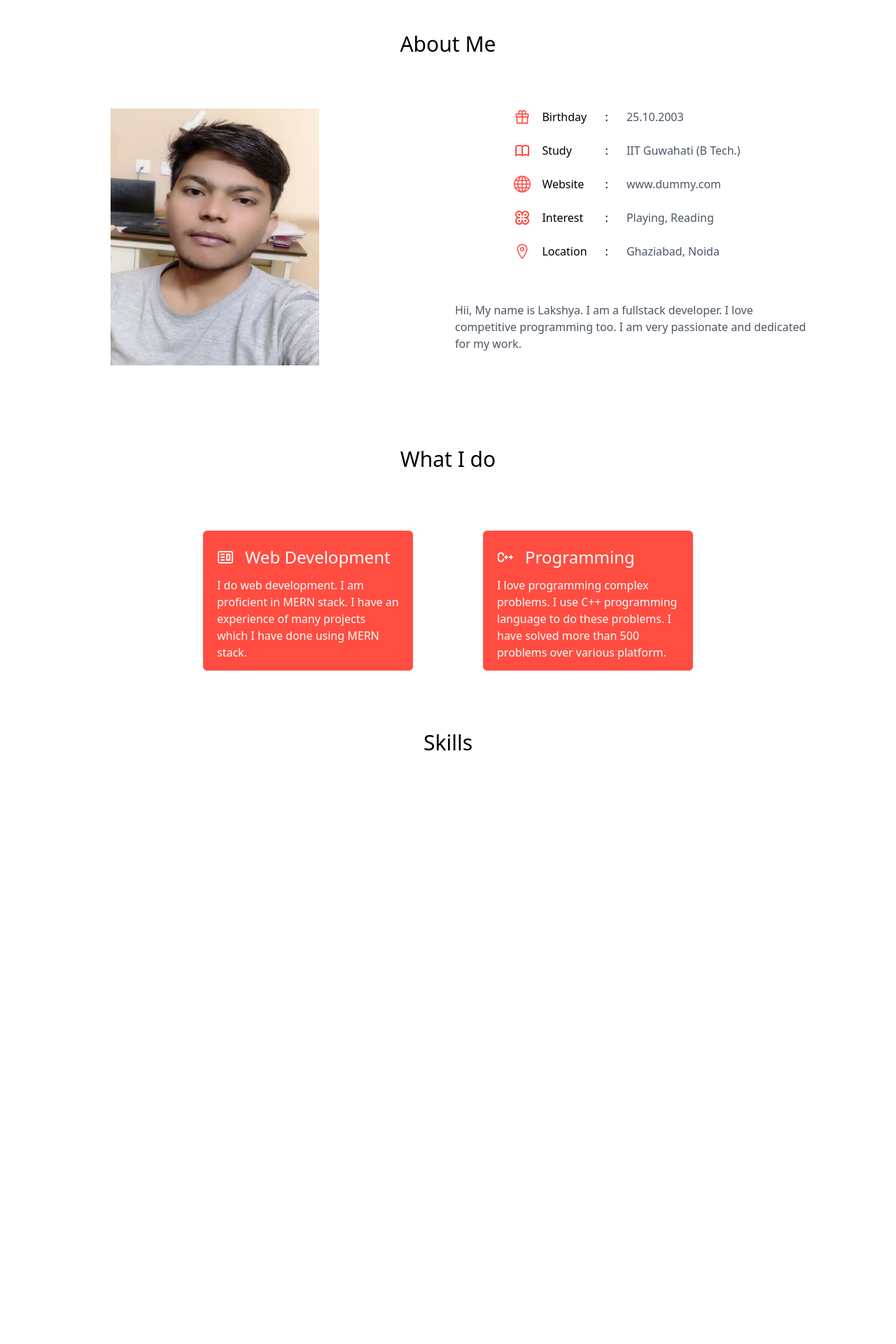
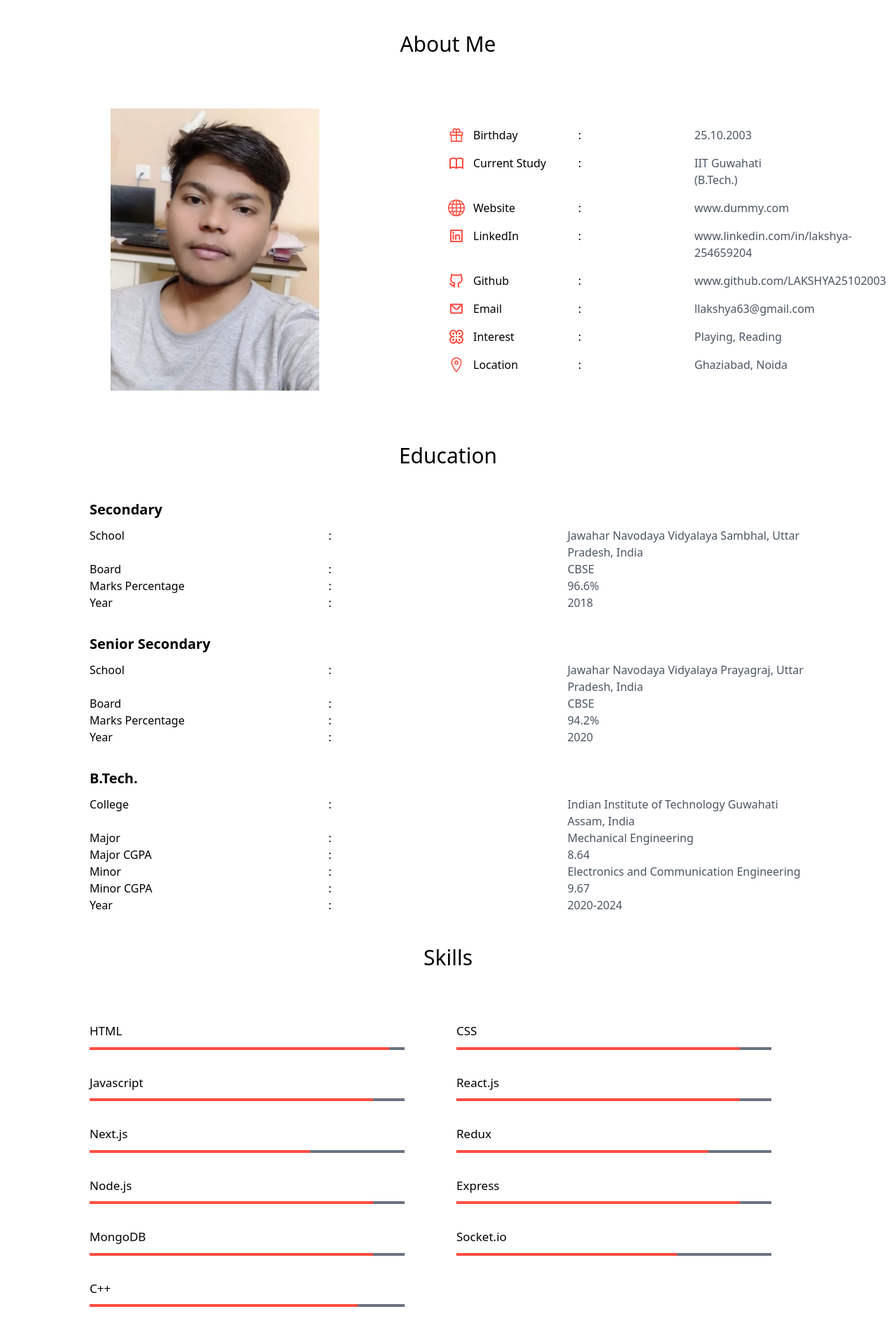
Before and after one commit to LAKSHYA25102003/Portfolio, a Next.js app: page / in a window 1280 px wide. Shown: the part 800-2720 px from the top of the page at 70% size. Before the commit the page ends 1923 px from the top, so only its background shows below. Built offline with nearby package versions, Linux system fonts and the light colour scheme.

Commit message:
portfolio is ready with basic requirement

```diff
--- a/components/About.js
+++ b/components/About.js
@@ -7,54 +7,82 @@ import { HiOutlineBookOpen } from "react-icons/hi"
 import { BsGlobe } from "react-icons/bs"
 import { TiPointOfInterestOutline } from "react-icons/ti"
 import { IoLocationOutline } from "react-icons/io5"
+import { RiLinkedinBoxLine } from "react-icons/ri"
+import { TbBrandGithub } from "react-icons/tb"
+import { CgMail } from "react-icons/cg"
 
 import Link from 'next/link'
 
 
 const About = () => {
     return (
-        <div className='w-[80%] flex flex-col justify-center  mx-auto'>
+        <div id='about' className='w-[80%] flex flex-col justify-center  mx-auto'>
             <h1 className='w-[100%] text-center py-[40px] text-[30px] font-medium'>About Me</h1>
-            <div className='flex'>
-                <div className='w-[50%] py-[30px]'>
-                    <Image className='w-[70%] h-[90%] opacity-.01 px-[30px] ' src={colored} alt="My Image" />
+            <div className=' flex flex-col md:flex-row justify-center items-center'>
+                <div className='w-[100%] md:w-[50%] py-[30px]'>
+                    <Image className='md:w-[70%] md:h-[90%] opacity-.01 px-[30px] ' src={colored} alt="My Image" />
                 </div>
-                <div className='w-[50%] py-[30px] flex flex-col'>
-                    <div className='flex gap-4 justify-center'>
-                        <div className='flex flex-col gap-6'>
-                            <div className='flex gap-4'>
-                                <AiOutlineGift className="text-[#ff4D41] text-[24px]" /> <h3 className='font-medium'>Birthday</h3>
+                <div className='w-[100%] md:w-[50%] py-[30px] '>
+                    <div className=''>
+                        <div className='grid grid-cols-3 gap-4'>
+
+
+                            <div className='flex gap-3'>
+                                <AiOutlineGift className="text-[#ff4D41] text-[24px] font-medium" /> <h3 className='font-medium'>Birthday</h3>
                             </div>
-                            <div className='flex gap-4'>
-                                <HiOutlineBookOpen className="text-[#ff4D41] text-[24px]" /> <h3 className='font-medium'>Study</h3>
+                            <div className='font-medium ml-[10px]'>:</div>
+                            <div className='font-medium text-gray-600'>25.10.2003</div>
+
+
+                            <div className='flex gap-3'>
+                                <HiOutlineBookOpen className="text-[#ff4D41] text-[24px]" /> <h3 className='font-medium'>Current Study</h3>
                             </div>
-                            <div className='flex gap-4'>
+                            <div className='font-medium ml-[10px]'>:</div>
+                            <div className='font-medium text-gray-600'>IIT Guwahati (B.Tech.) </div>
+
+
+                            <div className='flex gap-3'>
                                 <BsGlobe className="text-[#ff4D41] text-[24px]" /> <h3 className='font-medium'>Website</h3>
                             </div>
-                            <div className='flex gap-4'>
+                            <div className='font-medium ml-[10px]'>:</div>
+                            <div className='font-medium text-gray-600'><Link href={"https://www.dummy.com"}>www.dummy.com</Link></div>
+
+
+                            <div className='flex gap-3'>
+                                <RiLinkedinBoxLine className="text-[#ff4D41] text-[24px]" /> <h3 className='font-medium'>LinkedIn</h3>
+                            </div>
+                            <div className='font-medium ml-[10px]'>:</div>
+                            <div className='font-medium text-gray-600'><Link href={"https://www.linkedin.com/in/lakshya-254659204/"}>www.linkedin.com/in/lakshya-254659204</Link></div>
+
+
+                            <div className='flex gap-3'>
+                                <TbBrandGithub className="text-[#ff4D41] text-[24px]" /> <h3 className='font-medium'>Github</h3>
+                            </div>
+                            <div className='font-medium ml-[10px]'>:</div>
+                            <div className='font-medium text-gray-600'><Link href={"https://github.com/LAKSHYA25102003"}>www.github.com/LAKSHYA25102003</Link></div>
+
+
+                            <div className='flex gap-3'>
+                                <CgMail className="text-[#ff4D41] text-[24px]" /> <h3 className='font-medium'>Email</h3>
+                            </div>
+                            <div className='font-medium ml-[10px]'>:</div>
+                            <div className='font-medium text-gray-600'><Link href={"mailto:llakshya63@gmail.com"}>llakshya63@gmail.com</Link></div>
+
+
+
+                            <div className='flex gap-3'>
                                 <TiPointOfInterestOutline className="text-[#ff4D41] text-[24px]" /> <h3 className='font-medium'>Interest</h3>
                             </div>
-                            <div className='flex gap-4'>
+                            <div className='font-medium ml-[10px]'>:</div>
+                            <div className='font-medium text-gray-600'>Playing, Reading</div>
+
+
+                            <div className='flex gap-3'>
                                 <IoLocationOutline className="text-[#ff4D41] text-[24px]" /> <h3 className='font-medium'>Location</h3>
                             </div>
+                            <div className='font-medium ml-[10px]'>:</div>
+                            <div className='font-medium text-gray-600'>Ghaziabad, Noida</div>
                         </div>
-                        <div className='flex flex-col gap-6 pl-[10px]'>
-                            <div className='font-medium'>:</div>
-                            <div className='font-medium'>:</div>
-                            <div className='font-medium'>:</div>
-                            <div className='font-medium'>:</div>
-                            <div className='font-medium'>:</div>
-                        </div>
-                        <div className='flex flex-col gap-6 text-gray-600 pl-[10px]'>
-                            <div className='font-medium'>25.10.2003</div>
-                            <div className='font-medium'>IIT Guwahati (B Tech.) </div>
-                            <div className='font-medium'><Link href={"https://www.dummy.com"}>www.dummy.com</Link></div>
-                            <div className='font-medium'>Playing, Reading</div>
-                            <div className='font-medium'>Ghaziabad, Noida</div>
-                        </div>
-                    </div>
-                    <div className='text-gray-600 pl-[10px] py-[60px]'>
-                        Hii, My name is Lakshya. I am a fullstack developer. I love competitive programming too. I am very passionate and dedicated for my work.
                     </div>
                 </div>
             </div>
--- /dev/null
+++ b/components/Education.js
@@ -0,0 +1,76 @@
+import React from 'react'
+
+const Education = () => {
+    return (
+        <div className='w-[80%] flex flex-col justify-center  mx-auto'>
+            <h1 className='w-[100%] text-center py-[40px] text-[30px] font-medium'>Education</h1>
+            <div className='flex flex-col gap-8 w-[100%]'>
+                <div >
+                    <div className='text-[20px] font-bold'>
+                        Secondary
+                    </div>
+                    <div className=' grid grid-cols-3 mt-[10px]'>
+                        <div>School</div>
+                        <div>:</div>
+                        <div className='text-gray-600'>Jawahar Navodaya Vidyalaya Sambhal, Uttar Pradesh, India</div>
+                        <div>Board</div>
+                        <div>:</div>
+                        <div className='text-gray-600'>CBSE</div>
+                        <div>Marks Percentage</div>
+                        <div>:</div>
+                        <div className='text-gray-600'>96.6%</div>
+                        <div>Year</div>
+                        <div>:</div>
+                        <div className='text-gray-600'>2018</div>
+                    </div>
+                </div>
+                <div >
+                    <div className='text-[20px] font-bold'>
+                        Senior Secondary
+                    </div>
+                    <div className=' grid grid-cols-3 mt-[10px]'>
+                        <div>School</div>
+                        <div>:</div>
+                        <div className='text-gray-600'>Jawahar Navodaya Vidyalaya Prayagraj, Uttar Pradesh, India</div>
+                        <div>Board</div>
+                        <div>:</div>
+                        <div className='text-gray-600'>CBSE</div>
+                        <div>Marks Percentage</div>
+                        <div>:</div>
+                        <div className='text-gray-600'>94.2%</div>
+                        <div>Year</div>
+                        <div>:</div>
+                        <div className='text-gray-600'>2020</div>
+                    </div>
+                </div>
+                <div >
+                    <div className='text-[20px] font-bold'>
+                        B.Tech.
+                    </div>
+                    <div className=' grid grid-cols-3 mt-[10px] '>
+                        <div>College</div>
+                        <div>:</div>
+                        <div className='text-gray-600'>Indian Institute of Technology Guwahati Assam, India</div>
+                        <div>Major</div>
+                        <div>:</div>
+                        <div className='text-gray-600'>Mechanical Engineering</div>
+                        <div>Major CGPA</div>
+                        <div>:</div>
+                        <div className='text-gray-600'>8.64</div>
+                        <div>Minor</div>
+                        <div>:</div>
+                        <div className='text-gray-600'>Electronics and Communication Engineering</div>
+                        <div>Minor CGPA</div>
+                        <div>:</div>
+                        <div className='text-gray-600'>9.67</div>
+                        <div>Year</div>
+                        <div>:</div>
+                        <div className='text-gray-600'>2020-2024</div>
+                    </div>
+                </div>
+            </div>
+        </div>
+    )
+}
+
+export default Education
--- /dev/null
+++ b/components/Footer.js
@@ -0,0 +1,11 @@
+import React from 'react'
+
+const Footer = () => {
+  return (
+    <div className='w-[100%] h-[50px] bg-[#ff4D41] font-medium flex items-center justify-center text-white'>
+      &copy; 2023 Lakshya
+    </div>
+  )
+}
+
+export default Footer
--- a/components/Hero.js
+++ b/components/Hero.js
@@ -24,7 +24,7 @@ const Hero = () => {
                 <div className='bg-[#ff4D41] w-[45px] h-[3px] mt-[20px]'></div>
                 <div className='mt-[20px] max-[768px]:text-center w-[80%] md:w-[400px]'>I learn to know, to understand, and to engage with the world around me.
                 </div>
-                <Button link = "#" text="Know More"/>
+                <Button href = "#about" text="Know More"/>
             </div>
             <div className='hidden md:w-[50%] md:flex justify-end pr-[60px] items-center '>
                 <Image className='w-[300px] h-[300px] rounded-[50%]' src={mine} alt="My Image" />
--- a/components/Skills.js
+++ b/components/Skills.js
@@ -1,11 +1,80 @@
 import React from 'react'
 
 const Skills = () => {
-  return (
-    <div className='w-[80%] flex flex-col justify-center  mx-auto'>
-      <h1 className='w-[100%] text-center py-[40px] text-[30px] font-medium'>Skills</h1>
-    </div>
-  )
+    return (
+        <div className='w-[80%] flex flex-col justify-center  mx-auto'>
+            <h1 className='w-[100%] text-center py-[40px] text-[30px] font-medium'>Skills</h1>
+            <div className='grid grid-cols-1 md:grid-cols-2 gap-6 py-[30px]'>
+                <div className='font-medium w-[90%]'>
+                    <div className='text-[17px]'>HTML</div>
+                    <div className='bg-gray-500   h-[4px] my-[10px] relative'>
+                        <div className='bg-[#ff4D41] h-[4px] absolute w-[95%] left-0'></div>
+                    </div>
+                </div>
+                <div className='font-medium w-[90%]'>
+                    <div className='text-[17px]' >CSS</div>
+                    <div className='bg-gray-500   h-[4px] my-[10px] relative'>
+                        <div className='bg-[#ff4D41] h-[4px] absolute w-[90%] left-0'></div>
+                    </div>
+                </div>
+                <div className='font-medium w-[90%]'>
+                    <div className='text-[17px]'>Javascript</div>
+                    <div className='bg-gray-500   h-[4px] my-[10px] relative'>
+                        <div className='bg-[#ff4D41] h-[4px] absolute w-[90%] left-0'></div>
+                    </div>
+                </div>
+                <div className='font-medium w-[90%]'>
+                    <div className='text-[17px]'>React.js</div>
+                    <div className='bg-gray-500   h-[4px] my-[10px] relative'>
+                        <div className='bg-[#ff4D41] h-[4px] absolute w-[90%] left-0'></div>
+                    </div>
+                </div>
+                <div className='font-medium w-[90%]'>
+                    <div className='text-[17px]'>Next.js</div>
+                    <div className='bg-gray-500   h-[4px] my-[10px] relative'>
+                        <div className='bg-[#ff4D41] h-[4px] absolute w-[70%] left-0'></div>
+                    </div>
+                </div>
+                <div className='font-medium w-[90%]'>
+                    <div className='text-[17px]'>Redux</div>
+                    <div className='bg-gray-500   h-[4px] my-[10px] relative'>
+                        <div className='bg-[#ff4D41] h-[4px] absolute w-[80%] left-0'></div>
+                    </div>
+                </div>
+                <div className='font-medium w-[90%]'>
+                    <div className='text-[17px]'>Node.js</div>
+                    <div className='bg-gray-500   h-[4px] my-[10px] relative'>
+                        <div className='bg-[#ff4D41] h-[4px] absolute w-[90%] left-0'></div>
+                    </div>
+                </div>
+                <div className='font-medium w-[90%]'>
+                    <div className='text-[17px]'>Express</div>
+                    <div className='bg-gray-500   h-[4px] my-[10px] relative'>
+                        <div className='bg-[#ff4D41] h-[4px] absolute w-[90%] left-0'></div>
+                    </div>
+                </div>
+
+                <div className='font-medium w-[90%]'>
+                    <div className='text-[17px]'>MongoDB</div>
+                    <div className='bg-gray-500   h-[4px] my-[10px] relative'>
+                        <div className='bg-[#ff4D41] h-[4px] absolute w-[90%] left-0'></div>
+                    </div>
+                </div>
+                <div className='font-medium w-[90%]'>
+                    <div className='text-[17px]'>Socket.io</div>
+                    <div className='bg-gray-500   h-[4px] my-[10px] relative'>
+                        <div className='bg-[#ff4D41] h-[4px] absolute w-[70%] left-0'></div>
+                    </div>
+                </div>
+                <div className='font-medium w-[90%]'>
+                    <div className='text-[17px]'>C++</div>
+                    <div className='bg-gray-500   h-[4px] my-[10px] relative'>
+                        <div className='bg-[#ff4D41] h-[4px] absolute w-[85%] left-0'></div>
+                    </div>
+                </div>
+            </div>
+        </div>
+    )
 }
 
 export default Skills
--- a/components/WhatIDo.js
+++ b/components/WhatIDo.js
@@ -6,15 +6,15 @@ const WhatIDo = () => {
     return (
         <div className='w-[80%] flex flex-col justify-center  mx-auto'>
             <h1 className='w-[100%] text-center py-[40px] text-[30px] font-medium'>What I do</h1>
-            <div className='flex justify-center items-center gap-[100px] py-[40px] '>
-                <div className=' h-[200px] flex flex-col bg-[#ff4D41] px-[20px] py-[20px] rounded-md w-[300px]'>
+            <div className='flex flex-col md:flex-row justify-center items-center gap-[100px] py-[40px] '>
+                <div className=' min-h-[200px] flex flex-col bg-[#ff4D41] px-[20px] py-[20px] rounded-md w-[300px]'>
                     <div className='flex gap-4 items-center'>
                         <CgWebsite className='text-white text-[24px] font-medium' />
                         <h3 className='text-white text-[24px] font-medium text-center'>Web Development</h3>
                     </div>
                     <p className='text-white mt-[10px]'>I do web development. I am proficient in MERN stack. I have an experience of many projects which I have done using MERN stack.</p>
                 </div>
-                <div className='flex flex-col h-[200px] bg-[#ff4D41] px-[20px] py-[20px] rounded-md w-[300px]'>
+                <div className='flex flex-col min-h-[200px] bg-[#ff4D41] px-[20px] py-[20px] rounded-md w-[300px]'>
                     <div className='flex gap-4 items-center'>
                         <TbBrandCpp className='text-white text-[24px] font-medium' />
                         <h3 className='text-white text-[24px] font-medium text-center'>Programming</h3>
--- a/src/pages/index.js
+++ b/src/pages/index.js
@@ -4,8 +4,8 @@ import Hero from '../../components/Hero'
 import About from '../../components/About'
 import WhatIDo from '../../components/WhatIDo'
 import Skills from '../../components/Skills'
-
-
+import Education from '../../components/Education'
+import Footer from '../../components/Footer'
 
 export default function Home() {
   return (
@@ -22,9 +22,13 @@ export default function Home() {
       <main>
         <Hero />
         <About />
-        <WhatIDo/>
-        <Skills/>
+        <Education />
+        <Skills />
+        <WhatIDo />
       </main>
+      <footer>
+        <Footer />
+      </footer>
     </>
   )
 }
```
Also changed, not shown: components/Navbar.js (+9 -9 lines), 1 other file (tests, documents, lock files or other folders).
